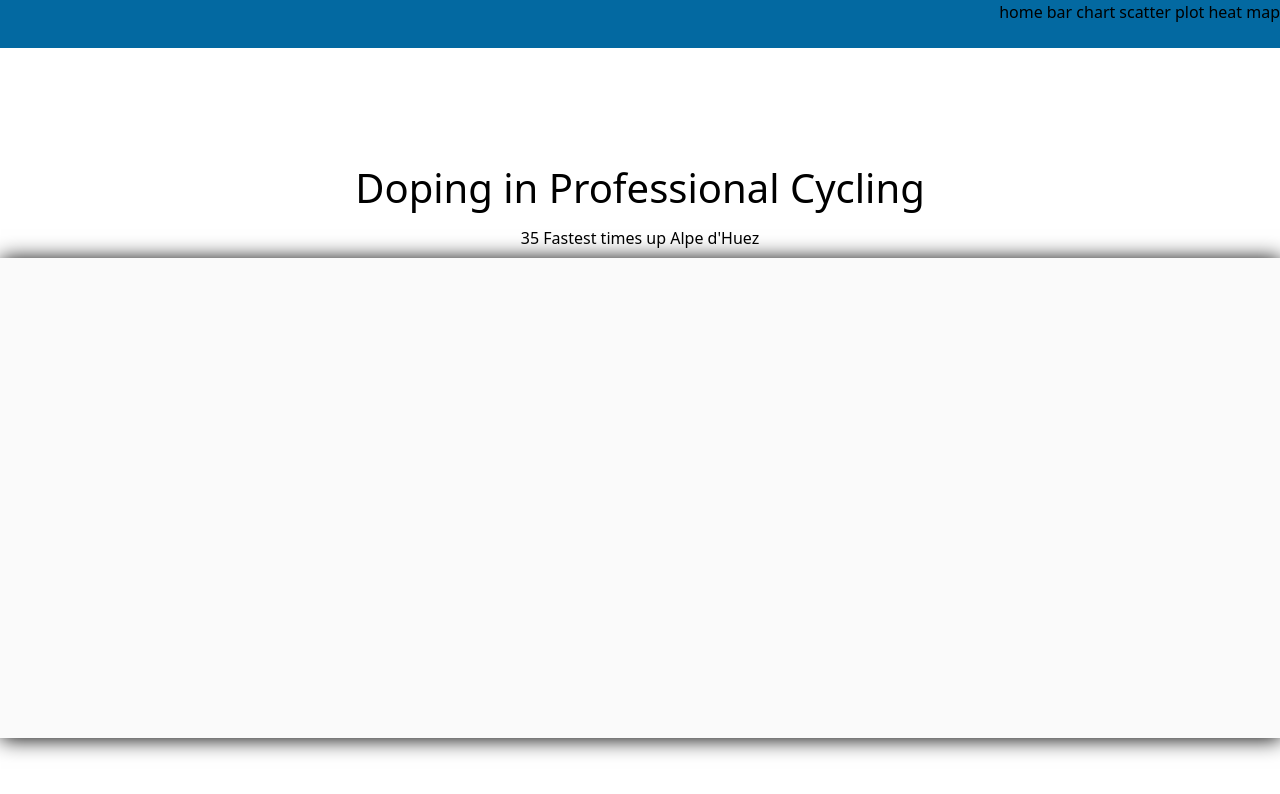
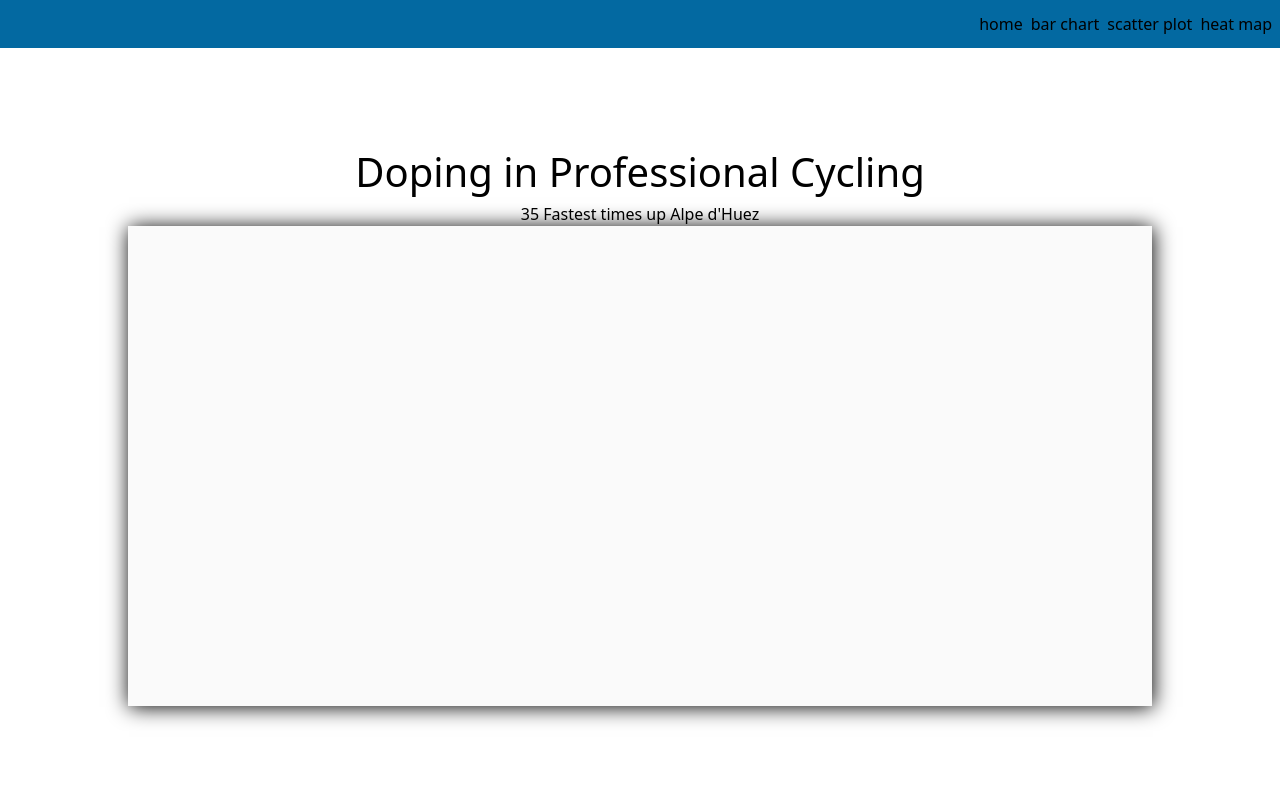
Before and after one commit to Bdeering1/Data-Visualization, a Gatsby site: page /scatter-plot in a window 1280 px wide. Built offline with nearby package versions, Linux system fonts and the light colour scheme; Gatsby itself is replaced by a stand-in of ours; no server answers.

Commit message:
Styling changes

```diff
--- a/package.json
+++ b/package.json
@@ -8,11 +8,12 @@
 		"gatsby"
 	],
 	"scripts": {
-    "develop": "gatsby develop",
+		"develop": "gatsby develop --open",
 		"start": "gatsby develop",
 		"build": "gatsby build",
 		"serve": "gatsby serve",
-    "clean": "gatsby clean"
+		"clean": "gatsby clean",
+		"cleandev": "gatsby clean && gatsby develop"
 	},
 	"dependencies": {
 		"@headlessui/react": "^1.5.0",
--- a/src/components/Layout.tsx
+++ b/src/components/Layout.tsx
@@ -18,8 +18,8 @@ const Layout = (props: {children: React.ReactNode}) => {
 
 	return (
 		<>
-			<header className='h-12 bg-sky-700'>
-				<nav className='flex justify-end space-x-1'>
+			<header className='flex justify-end items-center h-12 bg-sky-700'>
+				<nav className='flex space-x-2 m-2'>
 					{data.site.siteMetadata.menuLinks.map(
 						(link: {link: string; name: string}, idx: number) => (
 							<Link to={link.link} key={idx} className=''>
@@ -29,10 +29,8 @@ const Layout = (props: {children: React.ReactNode}) => {
 					)}
 				</nav>
 			</header>
-			<main>
-				<div className='content flex flex-col justify-center items-center space-y-2 h-full'>
-					{props.children}
-				</div>
+			<main className='h-[calc(100%-3rem)]'>
+				<div className='content'>{props.children}</div>
 			</main>
 		</>
 	);
--- a/src/pages/bar-chart.tsx
+++ b/src/pages/bar-chart.tsx
@@ -6,7 +6,7 @@ const BarChart = () => {
 
 	return (
 		<>
-			<h1 className='title'>United States GDP</h1>
+			<h1 id='title'>United States GDP</h1>
 			<div className='bar-chart container'></div>
 		</>
 	);
--- a/src/pages/scatter-plot.tsx
+++ b/src/pages/scatter-plot.tsx
@@ -6,7 +6,7 @@ const ScatterPlot = () => {
 
 	return (
 		<>
-			<h1 className='title'>Doping in Professional Cycling</h1>
+			<h1 id='title'>Doping in Professional Cycling</h1>
 			<h2 id='subtitle'>35 Fastest times up Alpe d'Huez</h2>
 			<div className='scatter-plot container'>
 				<div id='tooltip'></div>
--- a/src/styles/_components.scss
+++ b/src/styles/_components.scss
@@ -2,7 +2,14 @@
 @import 'components/scatter-plot';
 
 @layer components {
-  .title {
+  .content {
+    @apply flex flex-col justify-center items-center h-full;
+  }
+  #title {
     font-size: 2.5em;
   }
+  .container {
+    width: unset;
+    max-width: unset;
+  }
 }
```
Lines whose indentation alone changed are shown as unchanged.
